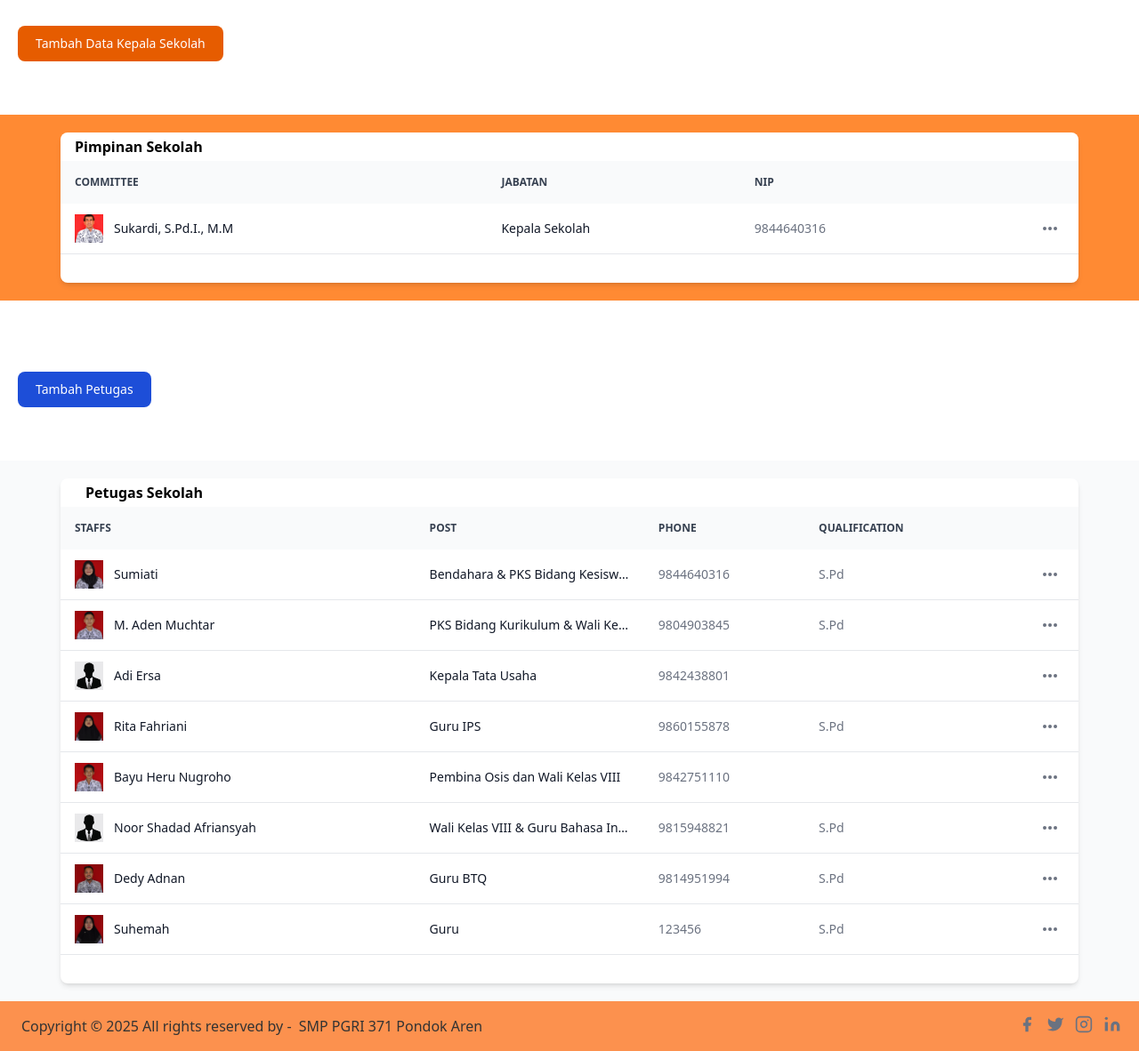
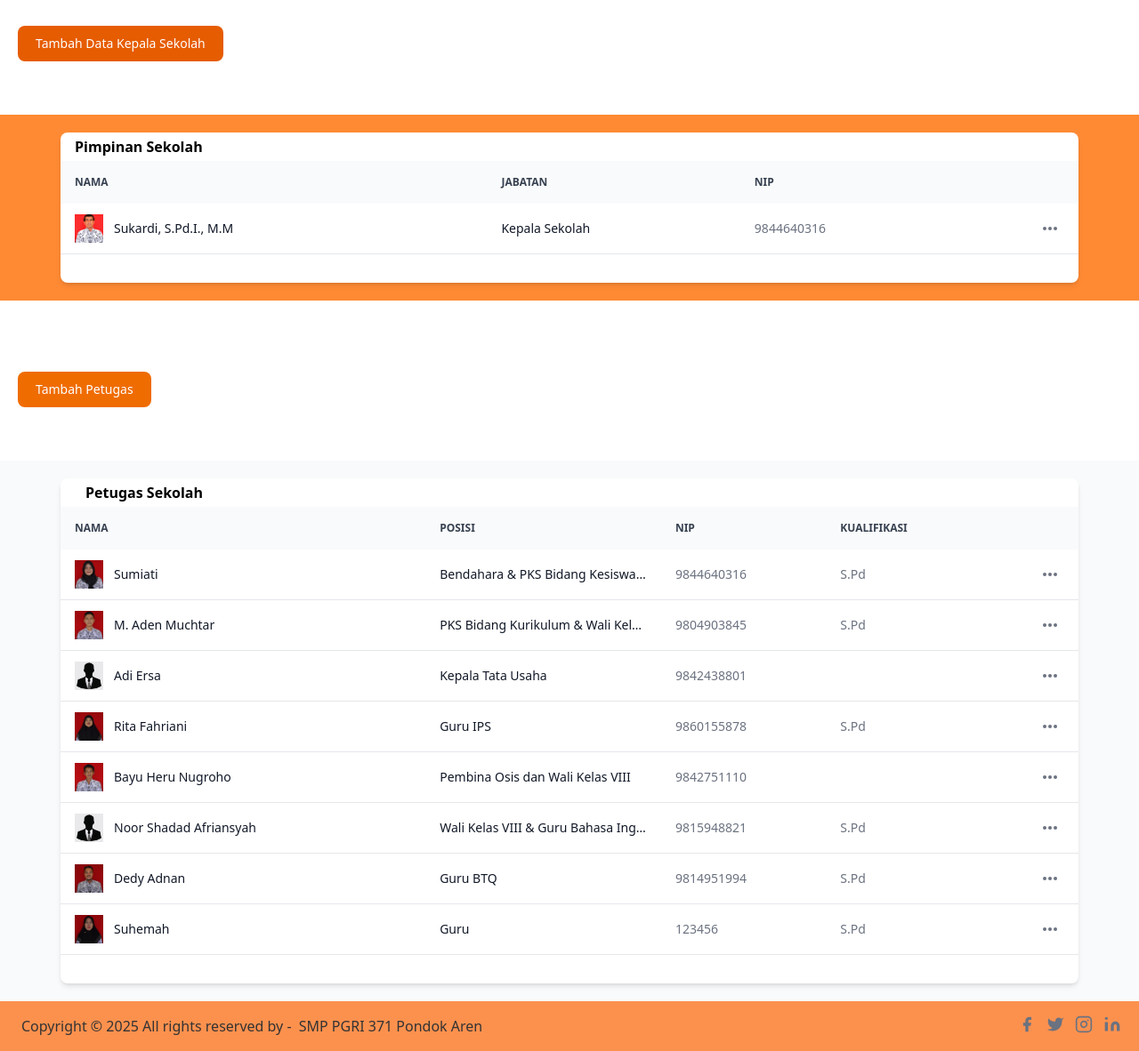
Before and after one commit to Eleutheria-Sapta-Timira-Celeste/Tugas-Akhir, a PHP site: page /admin/changeStaff.php in a window 1280 px wide. Shown: the part 343-1525 px from the top of the page at 89% size. Run offline with PHP 8.4, Linux system fonts and the light colour scheme; the visitor is signed in with stand-in values (Sample User, id 1); data comes from the database, SQL or seed files in the repository; some libraries are stand-ins or nearby versions.

Commit message:
update staff

```diff
--- a/admin/changeStaff.php
+++ b/admin/changeStaff.php
@@ -341,7 +341,7 @@ Silakan gunakan fitur yang tersedia untuk memastikan semua informasi tetap terup
                                 class="bg-gray-50 border border-gray-300 text-gray-900 text-sm rounded-lg focus:ring-blue-500 focus:border-blue-500 block w-full p-2.5 dark:bg-gray-600 dark:border-gray-500 dark:placeholder-gray-400 dark:text-white"
                                 placeholder="Guru" required>
                             <label for="staffContact"
-                                class="block mb-2 text-sm font-medium text-gray-900 dark:text-white">No. Hp</label>
+                                class="block mb-2 text-sm font-medium text-gray-900 dark:text-white">NIP</label>
                             <input type="text" name="staffContact"
                                 class="bg-gray-50 border border-gray-300 text-gray-900 text-sm rounded-lg focus:ring-blue-500 focus:border-blue-500 block w-full p-2.5 dark:bg-gray-600 dark:border-gray-500 dark:placeholder-gray-400 dark:text-white"
                                 placeholder="9804545454" required>
@@ -411,7 +411,7 @@ Silakan gunakan fitur yang tersedia untuk memastikan semua informasi tetap terup
                                 class="bg-gray-50 border border-gray-300 text-gray-900 text-sm rounded-lg focus:ring-blue-500 focus:border-blue-500 block w-full p-2.5 dark:bg-gray-600 dark:border-gray-500 dark:placeholder-gray-400 dark:text-white"
                                 placeholder="Guru" required>
                             <label for="committeContact"
-                                class="block mb-2 text-sm font-medium text-gray-900 dark:text-white">No. Hp</label>
+                                class="block mb-2 text-sm font-medium text-gray-900 dark:text-white">NIP</label>
                             <input type="text" name="staffContact"
                                 class="bg-gray-50 border border-gray-300 text-gray-900 text-sm rounded-lg focus:ring-blue-500 focus:border-blue-500 block w-full p-2.5 dark:bg-gray-600 dark:border-gray-500 dark:placeholder-gray-400 dark:text-white"
                                 placeholder="9804545454" required>
@@ -459,7 +459,7 @@ Silakan gunakan fitur yang tersedia untuk memastikan semua informasi tetap terup
                             <thead
                                 class="text-xs text-gray-700 uppercase bg-gray-50 dark:bg-gray-700 dark:text-gray-400">
                                 <tr>
-                                    <th scope="col" class="px-4 py-3">committee</th>
+                                    <th scope="col" class="px-4 py-3">Nama</th>
                                     <th scope="col" class="px-4 py-3">Jabatan</th>
                                     <th scope="col" class="px-4 py-4">NIP</th>
                                     <th scope="col" class="px-4 py-3">
@@ -580,7 +580,7 @@ Silakan gunakan fitur yang tersedia untuk memastikan semua informasi tetap terup
                                                 <input type="text" name="comitteName" id="name" class="bg-gray-50 border border-gray-300 text-gray-900 text-sm rounded-lg focus:ring-primary-600 focus:border-primary-600 block w-full p-2.5 dark:bg-gray-700 dark:border-gray-600 dark:placeholder-gray-400 dark:text-black dark:focus:ring-primary-500 dark:focus:border-primary-500" value="' . $row['name'] . '" placeholder="Nama Lengkap">
                                                 <label for="post" class="block mb-2 text-sm font-medium text-gray-900 dark:text-white">Posisi</label>
                                                 <input type="text" name="comittepost" id="name" class="bg-gray-50 border border-gray-300 text-gray-900 text-sm rounded-lg focus:ring-primary-600 focus:border-primary-600 block w-full p-2.5 dark:bg-gray-700 dark:border-gray-600 dark:placeholder-gray-400 dark:text-white dark:focus:ring-primary-500 dark:focus:border-primary-500" value="' . $row['position'] . '" placeholder="Member">
-                                                <label for="phone" class="block mb-2 text-sm font-medium text-gray-900 dark:text-white">No. Hp</label>
+                                                <label for="phone" class="block mb-2 text-sm font-medium text-gray-900 dark:text-white">NIP</label>
                                                 <input type="text" name="comittePhone" id="name" class="bg-gray-50 border border-gray-300 text-gray-900 text-sm rounded-lg focus:ring-primary-600 focus:border-primary-600 block w-full p-2.5 dark:bg-gray-700 dark:border-gray-600 dark:placeholder-gray-400 dark:text-white dark:focus:ring-primary-500 dark:focus:border-primary-500" value="' . $row['contact_no'] . '" placeholder="9812000000">
 
                                                 </div>
@@ -645,7 +645,7 @@ Silakan gunakan fitur yang tersedia untuk memastikan semua informasi tetap terup
         <div class="container px-5 py-10 mx-auto">
 
             <button data-modal-target="authentication-modal" data-modal-toggle="authentication-modal"
-                class="mt-10 block text-white bg-blue-700 hover:bg-blue-800 focus:ring-4 focus:outline-none focus:ring-blue-300 font-medium rounded-lg text-sm px-5 py-2.5 text-center dark:bg-blue-600 dark:hover:bg-blue-700 dark:focus:ring-blue-800"
+                class="mt-10 block text-white bg-[#ef6c00] hover:bg-[#cc5200] focus:ring-4 focus:outline-none focus:ring-[#cc5200] font-medium rounded-lg text-sm px-5 py-2.5 text-center dark:bg-[#ef6c00] dark:hover:bg-[#cc5200] dark:focus:ring-[#cc5200]"
                 type="button">
                 Tambah Petugas
             </button>
@@ -680,10 +680,10 @@ Silakan gunakan fitur yang tersedia untuk memastikan semua informasi tetap terup
                             <thead
                                 class="text-xs text-gray-700 uppercase bg-gray-50 dark:bg-gray-700 dark:text-gray-400">
                                 <tr>
-                                    <th scope="col" class="px-4 py-3">Staffs</th>
-                                    <th scope="col" class="px-4 py-3">Post</th>
-                                    <th scope="col" class="px-4 py-4">Phone</th>
-                                    <th scope="col" class="px-4 py-4">Qualification</th>
+                                    <th scope="col" class="px-4 py-3">Nama</th>
+                                    <th scope="col" class="px-4 py-3">Posisi</th>
+                                    <th scope="col" class="px-4 py-4">NIP</th>
+                                    <th scope="col" class="px-4 py-4">Kualifikasi</th>
                                     <th scope="col" class="px-4 py-3">
                                         <span class="sr-only">Actions</span>
                                     </th>
@@ -780,7 +780,7 @@ Silakan gunakan fitur yang tersedia untuk memastikan semua informasi tetap terup
                                 <div class="relative p-4 bg-white rounded-lg shadow dark:bg-gray-800 sm:p-5">
                                     <!-- Modal header -->
                                     <div class="flex justify-between items-center pb-4 mb-4 rounded-t border-b sm:mb-5 dark:border-gray-600">
-                                        <h3 class="text-lg font-semibold text-gray-900 dark:text-white">Perbarui Staff</h3>
+                                        <h3 class="text-lg font-semibold text-gray-900 dark:text-white">Perbarui Petugas</h3>
                                         <button type="button" class="text-gray-400 bg-transparent hover:bg-gray-200 hover:text-gray-900 rounded-lg text-sm p-1.5 ml-auto inline-flex items-center dark:hover:bg-gray-600 dark:hover:text-white" data-modal-toggle="updatestaffsModel' . $staffsId . '">
                                             <svg aria-hidden="true" class="w-5 h-5" fill="currentColor" viewbox="0 0 20 20" xmlns="http://www.w3.org/2000/svg">
                                                 <path fill-rule="evenodd" d="M4.293 4.293a1 1 0 011.414 0L10 8.586l4.293-4.293a1 1 0 111.414 1.414L11.414 10l4.293 4.293a1 1 0 01-1.414 1.414L10 11.414l-4.293 4.293a1 1 0 01-1.414-1.414L8.586 10 4.293 5.707a1 1 0 010-1.414z" clip-rule="evenodd" />
@@ -806,7 +806,7 @@ Silakan gunakan fitur yang tersedia untuk memastikan semua informasi tetap terup
                                                 <input type="text" name="staffPost" id="name" class="bg-gray-50 border border-gray-300 text-gray-900 text-sm rounded-lg focus:ring-primary-600 focus:border-primary-600 block w-full p-2.5 dark:bg-gray-700 dark:border-gray-600 dark:placeholder-gray-400 dark:text-white dark:focus:ring-primary-500 dark:focus:border-primary-500" value="' . $row['post'] . '" placeholder="Teacher">
                                                 <label for="post" class="block mb-2 text-sm font-medium text-gray-900 dark:text-white">Kualifikasi</label>
                                                 <input type="text" name="staffqualification" id="name" class="bg-gray-50 border border-gray-300 text-gray-900 text-sm rounded-lg focus:ring-primary-600 focus:border-primary-600 block w-full p-2.5 dark:bg-gray-700 dark:border-gray-600 dark:placeholder-gray-400 dark:text-white dark:focus:ring-primary-500 dark:focus:border-primary-500" value="' . $row['qualification'] . '" placeholder="PHD  ">
-                                                <label for="phone" class="block mb-2 text-sm font-medium text-gray-900 dark:text-white">No. Hp</label>
+                                                <label for="phone" class="block mb-2 text-sm font-medium text-gray-900 dark:text-white">NIP</label>
                                                 <input type="text" name="staffPhone" id="name" class="bg-gray-50 border border-gray-300 text-gray-900 text-sm rounded-lg focus:ring-primary-600 focus:border-primary-600 block w-full p-2.5 dark:bg-gray-700 dark:border-gray-600 dark:placeholder-gray-400 dark:text-white dark:focus:ring-primary-500 dark:focus:border-primary-500" value="' . $row['contact'] . '" placeholder="9812000000">
 
                                                 <input type="text" name="imageLocation" id="name" class="hidden bg-gray-50 border border-gray-300 text-gray-900 text-sm rounded-lg focus:ring-primary-600 focus:border-primary-600 block w-full p-2.5 dark:bg-gray-700 dark:border-gray-600 dark:placeholder-gray-400 dark:text-white dark:focus:ring-primary-500 dark:focus:border-primary-500" value="' . $row['image_src'] . '" placeholder="9812000000">
@@ -817,7 +817,7 @@ Silakan gunakan fitur yang tersedia untuk memastikan semua informasi tetap terup
                                         </div>
 
                                         <div class="flex items-center space-x-4">
-                                            <button name="update_staffs" type="submit" class="text-white bg-[#ef6c00] hover:bg-[#cc5200] focus:ring-4 focus:outline-none focus:ring-[#cc5200] font-medium rounded-lg text-sm px-5 py-2.5 text-center dark:bg-[#ef6c00] dark:hover:bg-[#cc5200] dark:focus:ring-[#cc5200]">Perbarui Staff</button>
+                                            <button name="update_staffs" type="submit" class="text-white bg-[#ef6c00] hover:bg-[#cc5200] focus:ring-4 focus:outline-none focus:ring-[#cc5200] font-medium rounded-lg text-sm px-5 py-2.5 text-center dark:bg-[#ef6c00] dark:hover:bg-[#cc5200] dark:focus:ring-[#cc5200]">Perbarui Petugas</button>
 
                                         </div>
                                     </form>
```
